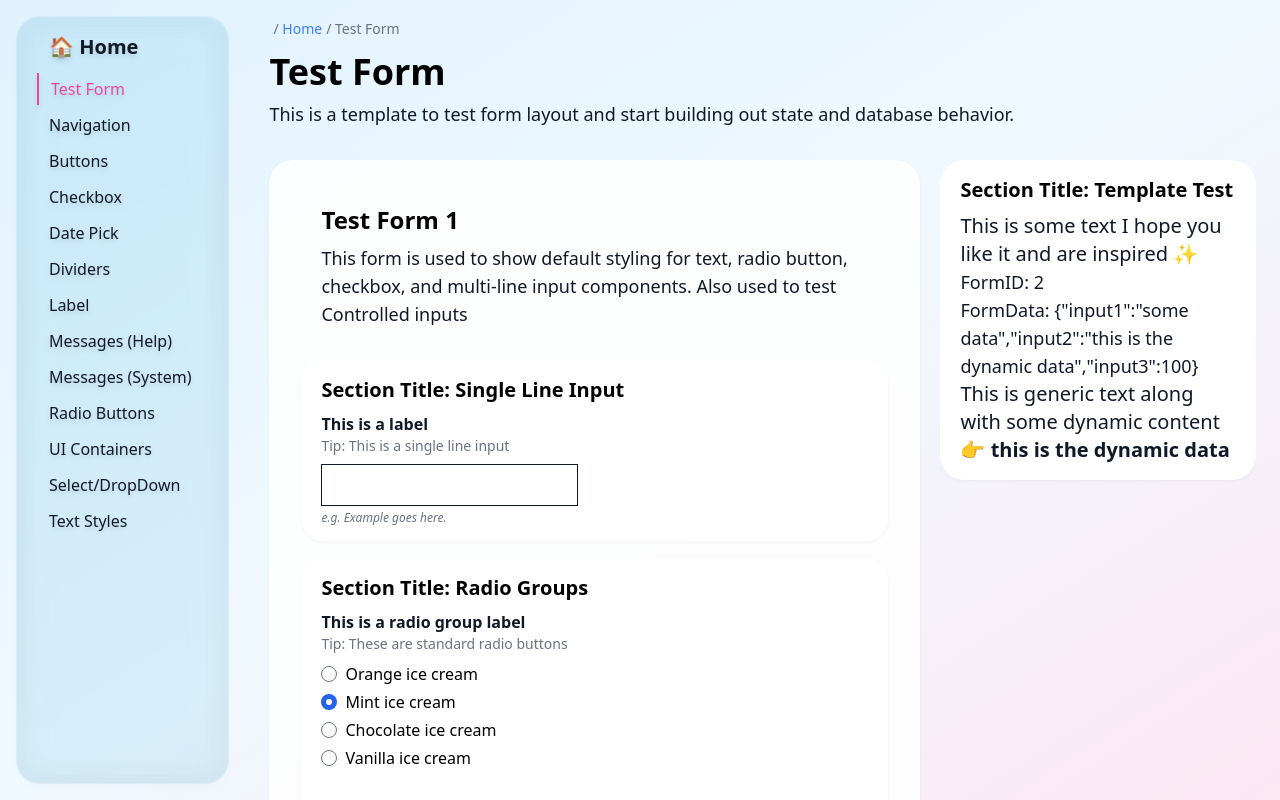
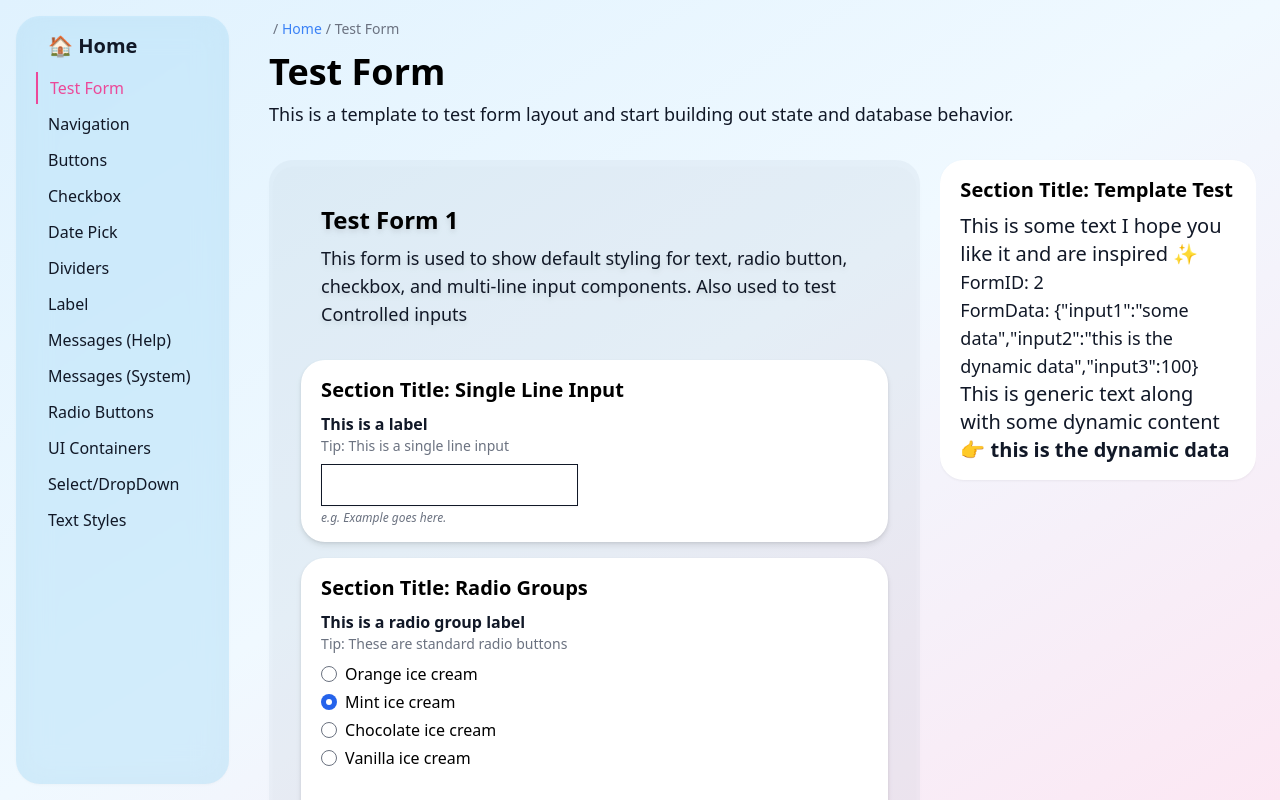
Before and after one commit to tayv/Project-Bubblegum, a Next.js app: page /forms/test-form in a window 1280 px wide. Built offline with nearby package versions, Linux system fonts and the light colour scheme.

Commit message:
color updates

```diff
--- a/components/layout/SideNav.tsx
+++ b/components/layout/SideNav.tsx
@@ -20,7 +20,7 @@ const SideNav: FC<SideNavProps> = ({
   }
 
   return (
-    <nav className="flex flex-col w-64 min-w-fit m-4 px-4 pt-3 rounded-3xl backdrop-blur-lg bg-sky-500/10 border border-white/20 drop-shadow-md" aria-label="Sidebar">
+    <nav className="flex flex-col w-64 min-w-fit m-4 px-4 pt-3 rounded-3xl backdrop-blur-lg bg-sky-200/50 drop-shadow-sm" aria-label="Sidebar">
       <div>
         <a href="/" className={classNames("flex items-center p-1 text-base font-semibold text-gray-900 hover:text-gray-600 ")}>
           <span className="flex-1 ml-3 text-xl whitespace-nowrap">🏠  Home</span>
--- a/pages/forms/test-form.tsx
+++ b/pages/forms/test-form.tsx
@@ -145,7 +145,7 @@ const TestForm: FC = () => {
       <Paragraph text="This is a template to test form layout and start building out state and database behavior." size="standard" type="primary" />
 
       <div className="grid grid-cols-1 sm:grid-cols-3 gap-5 w-full xl:max-w-1400">
-        <form className="col-span-2 py-3 px-8 my-8 rounded-3xl bg-white/90 drop-shadow-sm " onSubmit={ onSubmit }>
+        <form className="col-span-2 py-3 px-8 my-8 rounded-3xl bg-slate-400/10 drop-shadow-md " onSubmit={ onSubmit }>
           <Section id="intro" style="blank">
             <Heading text="Test Form 1" size="h2" type="primary"/>
             <Paragraph text="This form is used to show default styling for text, radio button, checkbox, and multi-line input components. Also used to test Controlled inputs" size="standard" type="primary" />
```
